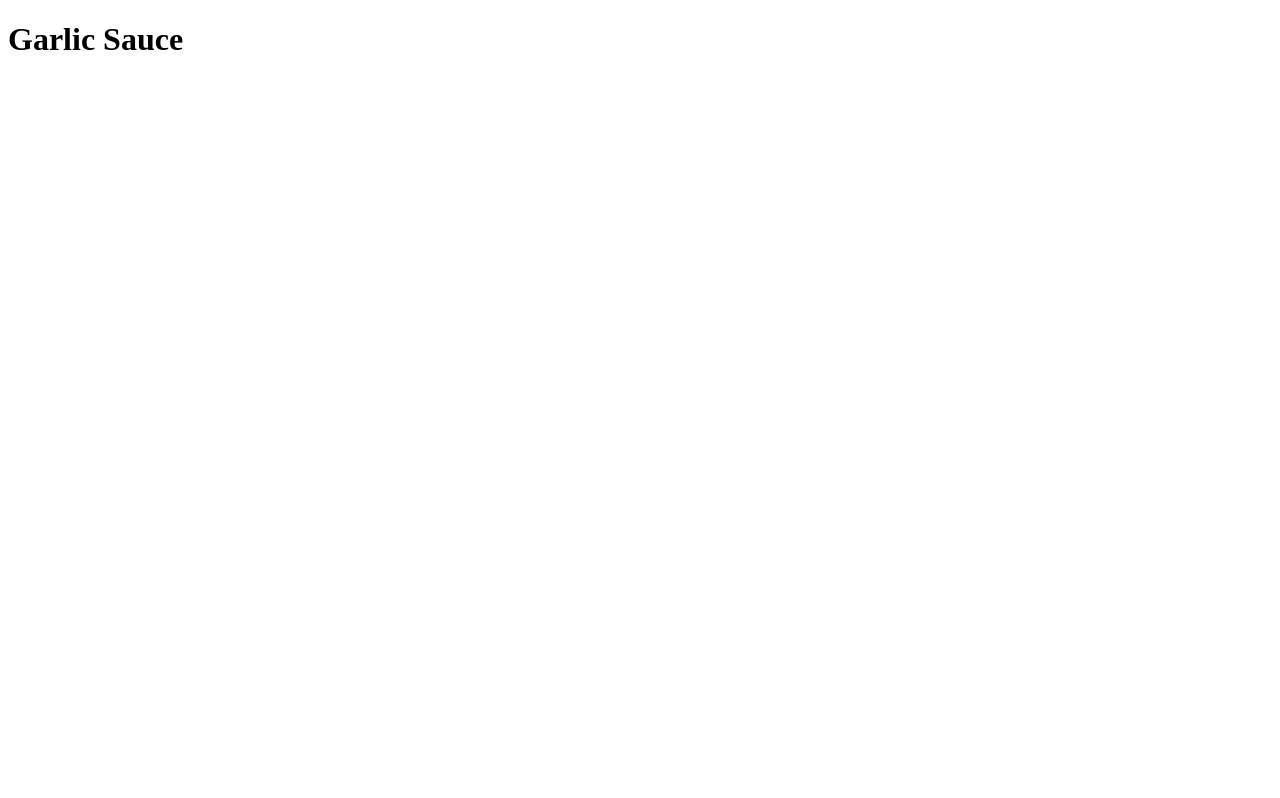
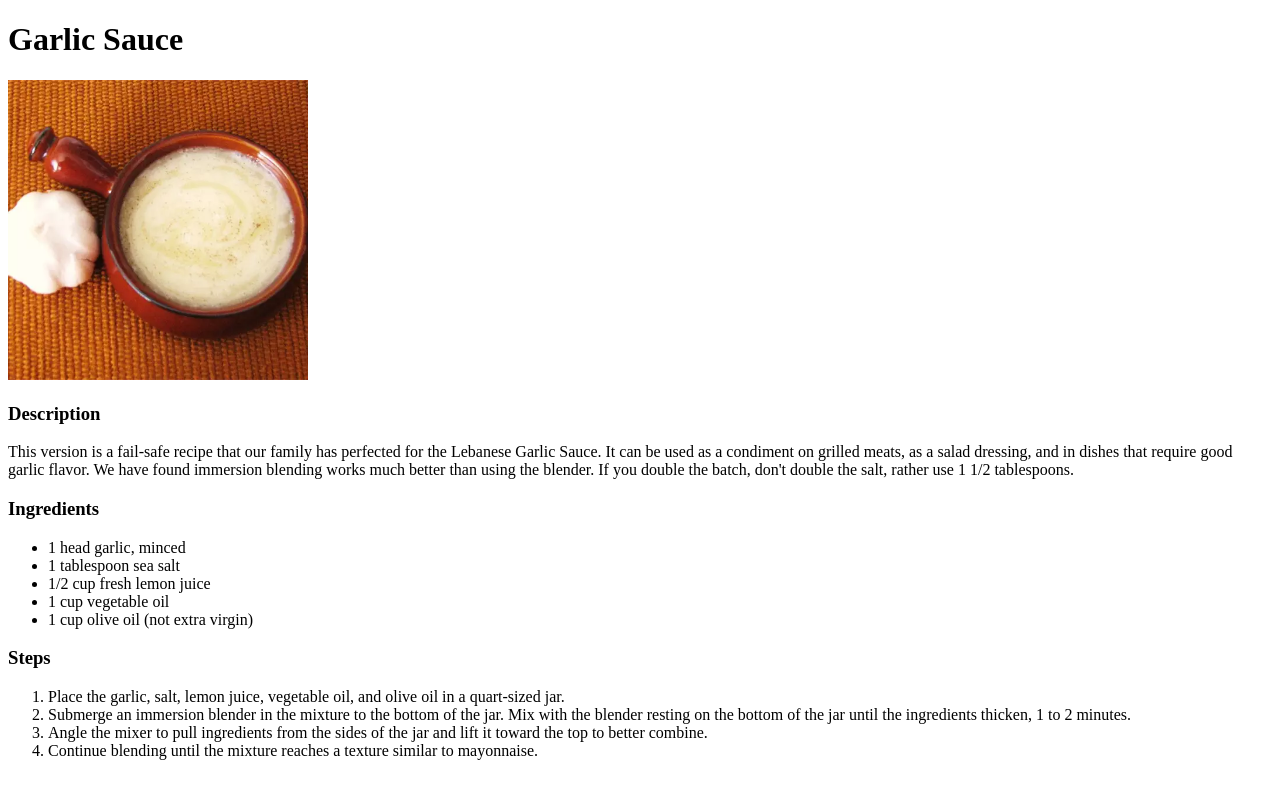
Before and after one commit to Russellier/odin-recipes, a plain HTML site: page recipes/garlicsauce.html in a window 1280 px wide. Drawn offline with Linux system fonts and the light colour scheme.

Commit message:
update: Add details to garlicsauce.html

```diff
--- a/recipes/garlicsauce.html
+++ b/recipes/garlicsauce.html
@@ -7,5 +7,33 @@
 </head>
 <body>
   <h1>Garlic Sauce</h1>
+  <img src="../images/garlicsauce.jpg" alt="Garlic Sauce" height="300" width="300">
+  <h3>Description</h3>
+  <p>
+    This version is a fail-safe recipe that our family has perfected for the Lebanese Garlic Sauce. It can be used as a condiment on grilled meats, as a salad dressing, and in dishes that require good garlic flavor. We have found immersion blending works much better than using the blender. If you double the batch, don't double the salt, rather use 1 1/2 tablespoons.
+  </p>
+  <h3>Ingredients</h3>
+  <ul>
+    <li>1 head garlic, minced</li>
+    <li>1 tablespoon sea salt</li>
+    <li>1/2 cup fresh lemon juice</li>
+    <li>1 cup vegetable oil</li>
+    <li> 1 cup olive oil (not extra virgin)</li>
+  </ul>
+  <h3>Steps</h3>
+  <ol>
+    <li>
+      Place the garlic, salt, lemon juice, vegetable oil, and olive oil in a quart-sized jar.
+    </li>
+    <li>
+      Submerge an immersion blender in the mixture to the bottom of the jar. Mix with the blender resting on the bottom of the jar until the ingredients thicken, 1 to 2 minutes.
+    </li>
+    <li>
+      Angle the mixer to pull ingredients from the sides of the jar and lift it toward the top to better combine.
+    </li>
+    <li>
+      Continue blending until the mixture reaches a texture similar to mayonnaise.
+    </li>
+  </ol>
 </body>
 </html>
```
Also changed, not shown: images/garlicsauce.jpg (added).
